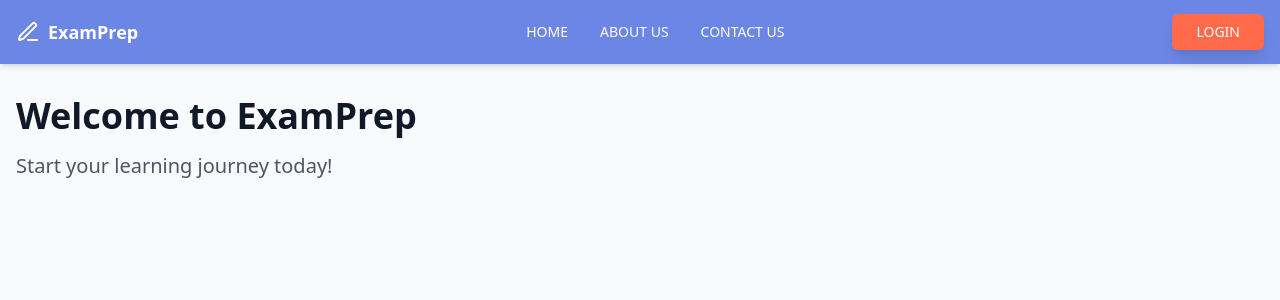
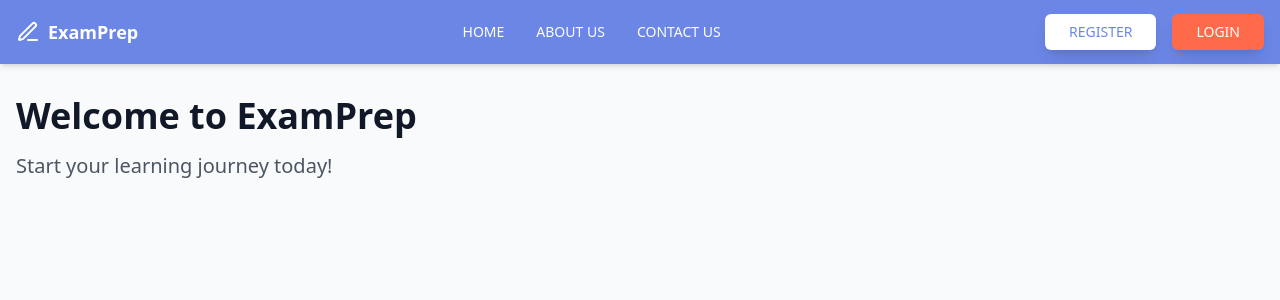
Before and after one commit to Dhruvsingh1102/design-friendly-navbar, a React (Vite) app: page / in a window 1280 px wide. Shown: the top 300 px of the page. Built offline with nearby package versions, Linux system fonts and the light colour scheme.

Commit message:
Add register button to navbar
Added a register button to the navbar, positioned to the left of the existing login button.

```diff
--- a/src/components/Navbar.tsx
+++ b/src/components/Navbar.tsx
@@ -38,7 +38,14 @@ const Navbar = () => {
             </Link>
           </div>
 
-          {/* Login Button */}
+          {/* Auth Buttons */}
+          <div className="flex items-center space-x-4">
+            <Link
+              to="/register"
+              className="bg-white text-primary px-6 py-2 rounded-md font-medium text-sm hover:bg-gray-100 transition-colors shadow-lg"
+            >
+              REGISTER
+            </Link>
             <Link
               to="/login"
               className="bg-accent px-6 py-2 rounded-md text-white font-medium text-sm hover:bg-accent-hover transition-colors shadow-lg"
@@ -47,6 +54,7 @@ const Navbar = () => {
             </Link>
           </div>
         </div>
+      </div>
     </nav>
   );
 };
```
Lines whose indentation alone changed are shown as unchanged.
